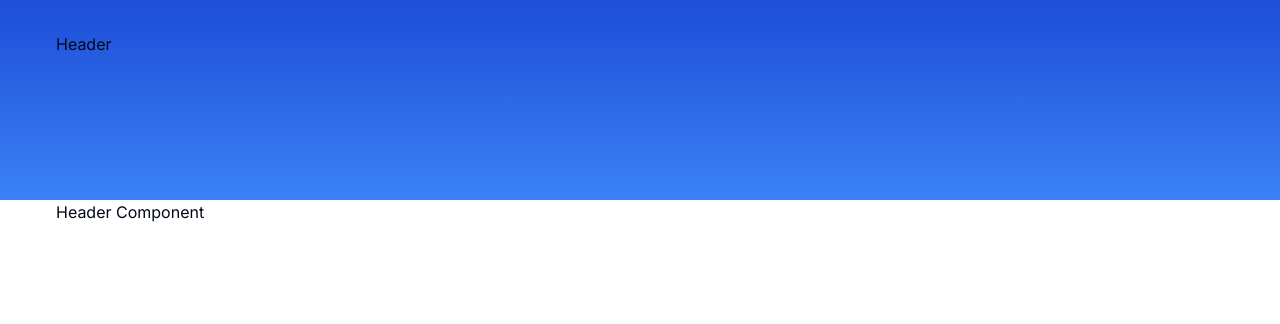
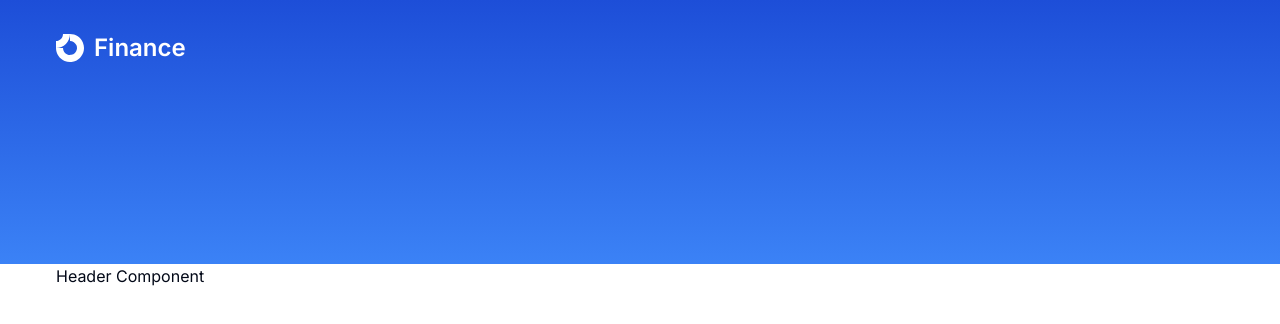
Before and after one commit to MichaelFrieze/finance-nextjs, a Next.js app: page / in a window 1280 px wide. Shown: the top 324 px of the page. Built offline with nearby package versions, Linux system fonts and the light colour scheme.

Commit message:
feat: add header logo component

```diff
--- /dev/null
+++ b/components/header-logo.tsx
@@ -0,0 +1,13 @@
+import Link from "next/link";
+import Image from "next/image";
+
+export const HeaderLogo = () => {
+  return (
+    <Link href={"/"}>
+      <div className="hidden items-center lg:flex">
+        <Image src={"/logo.svg"} alt="Logo" height={28} width={28} />
+        <p className="ml-2.5 text-2xl font-semibold text-white">Finance</p>
+      </div>
+    </Link>
+  );
+};
--- a/components/header.tsx
+++ b/components/header.tsx
@@ -1,7 +1,15 @@
+import { HeaderLogo } from "./header-logo";
+
 export const Header = () => {
   return (
     <header className="bg-gradient-to-b from-blue-700 to-blue-500 px-4 py-8 pb-36 lg:px-14">
-      <div className="mx-auto max-w-screen-2xl">Header</div>
+      <div className="mx-auto max-w-screen-2xl">
+        <div className="mb-14 flex w-full items-center justify-between">
+          <div className="flex items-center lg:gap-x-16">
+            <HeaderLogo />
+          </div>
+        </div>
+      </div>
     </header>
   );
 };
```
